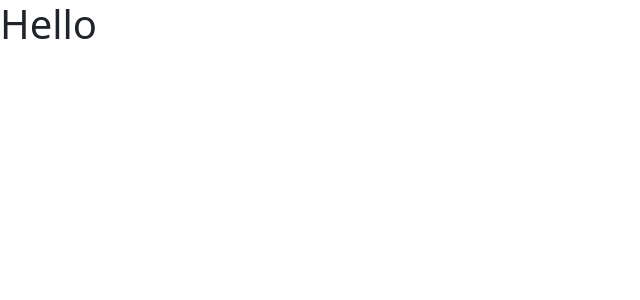
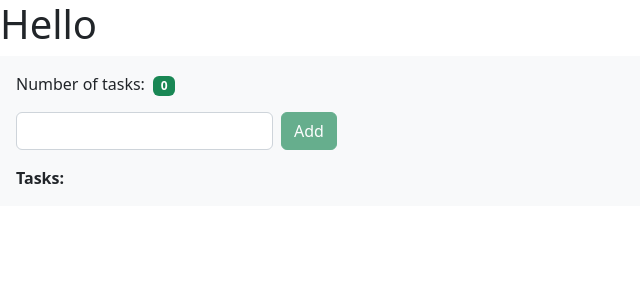
Before and after one commit to StiliyanDyankov/Redux-course, a React (Create React App) app in the folder redux-exc/: page / in a window 1280 px wide. Shown: the top 300 px of the page, without its empty margins (0-640 px from the left). Built offline with nearby package versions, Linux system fonts and the light colour scheme.

Commit message:
Add view and logic

```diff
--- a/redux-exc/src/App.tsx
+++ b/redux-exc/src/App.tsx
@@ -1,13 +1,74 @@
-import React from "react";
-import { useAppSelector } from "./app/hooks";
-import { addTodo, removeTodo, updateTodo, deleteTodo } from "./app/todo/todo";
+import React, { Fragment } from "react";
+import { useAppSelector, useAppDispatch } from "./app/hooks";
+import {
+    addTodo,
+    removeTodo,
+    updateTodo,
+    deleteTodo,
+    input,
+} from "./app/todo/todo";
 
 function App() {
-    const todoList = useAppSelector((state) => state.todo);
+    const todo = useAppSelector((state) => state.todo);
+
+    const dispatch = useAppDispatch();
 
     return (
-        <h1>Hello</h1>
-
+        <React.Fragment>
+            <h1>Hello</h1>
+            <div className="p-2 bg-light">
+                <div className="m-2">
+                    <span className="me-2">Number of tasks:</span>
+                    <span className="badge bg-success">{todo.list.length}</span>
+                </div>
+                <div className="m-2 d-inline-flex">
+                    <input
+                        type="text"
+                        value={todo.input}
+                        className="form-control"
+                        onChange={(e) => {
+                            dispatch(input(e.target.value));
+                        }}
+                    />
+                    <button
+                        className={`ms-2 btn btn-success${
+                            todo.input === "" ? " disabled" : ""
+                        }`}
+                        disabled
+                        onClick={() => {
+                            dispatch(addTodo(todo.input));
+                        }}
+                    >
+                        Add
+                    </button>
+                </div>
+                <div className="m-2">
+                    <div className="fw-bold">Tasks:</div>
+                    {todo.list.map((t) => (
+                        <div className="m-2 p-1 bg-info d-inline-flex">
+                            <button
+                                className={`m-1 badge${
+                                    t.completed ? " bg-success" : " bg-danger"
+                                }`}
+                                onClick={() => {
+                                    t.completed = !t.completed;
+                                    dispatch(updateTodo(t));
+                                }}
+                            ></button>
+                            <span className="m-1 fw-bold">{t.desc}</span>
+                            <button
+                                className="btn btn-danger"
+                                onClick={() => {
+                                    dispatch(removeTodo(t.index));
+                                }}
+                            >
+                                Remove
+                            </button>
+                        </div>
+                    ))}
+                </div>
+            </div>
+        </React.Fragment>
     );
 }
 
--- a/redux-exc/src/app/hooks.ts
+++ b/redux-exc/src/app/hooks.ts
@@ -1,4 +1,5 @@
-import { TypedUseSelectorHook, useSelector } from "react-redux";
-import { RootState } from "./store";
+import { TypedUseSelectorHook, useSelector, useDispatch } from "react-redux";
+import { RootState, AppDispatch } from "./store";
 
 export const useAppSelector: TypedUseSelectorHook<RootState> = useSelector;
+export const useAppDispatch: () => AppDispatch = useDispatch;
--- a/redux-exc/src/app/store.ts
+++ b/redux-exc/src/app/store.ts
@@ -7,7 +7,8 @@ const store = configureStore({
     },
 });
 
-export type RootState = ReturnType<typeof store.getState>
+export type RootState = ReturnType<typeof store.getState>;
 
+export type AppDispatch = typeof store.dispatch;
 
 export default store;
--- a/redux-exc/src/app/todo/todo.ts
+++ b/redux-exc/src/app/todo/todo.ts
@@ -6,28 +6,42 @@ export interface todoTask {
     completed: boolean;
 }
 
-const todoList: todoTask[] = [];
+const list: todoTask[] = [];
 
 export const todoSlice = createSlice({
     name: "todoList",
-    initialState: todoList,
+    initialState: {
+        list: list,
+        input: "",
+    },
     reducers: {
-        addTodo: (state, action: PayloadAction<todoTask>) => {
-            state.push(action.payload);
+        addTodo: (state, action: PayloadAction<string>) => {
+            state.list.push({
+                index: state.list.length+1,
+                desc: action.payload,
+                completed: false
+            });
+            // console.log()
+            state.input = "";
         },
         removeTodo: (state, action: PayloadAction<number>) => {
-            state = state.filter((t) => t.index !== action.payload);
+            state.list = state.list.filter(
+                (t) => t.index !== action.payload
+            );
         },
         updateTodo: (state, action: PayloadAction<todoTask>) => {
-            state[action.payload.index] = action.payload;
+            state.list[action.payload.index] = action.payload;
         },
         deleteTodo: (state, action: PayloadAction<number>) => {
-            state = state.slice(action.payload, 0);
+            state.list.splice(action.payload, 1);
+        },
+        input: (state, action: PayloadAction<string>) => {
+            state.input = action.payload;
         },
     },
 });
 
-export const { addTodo, removeTodo, updateTodo, deleteTodo } =
+export const { addTodo, removeTodo, updateTodo, deleteTodo, input } =
     todoSlice.actions;
 
 export default todoSlice.reducer;
```
